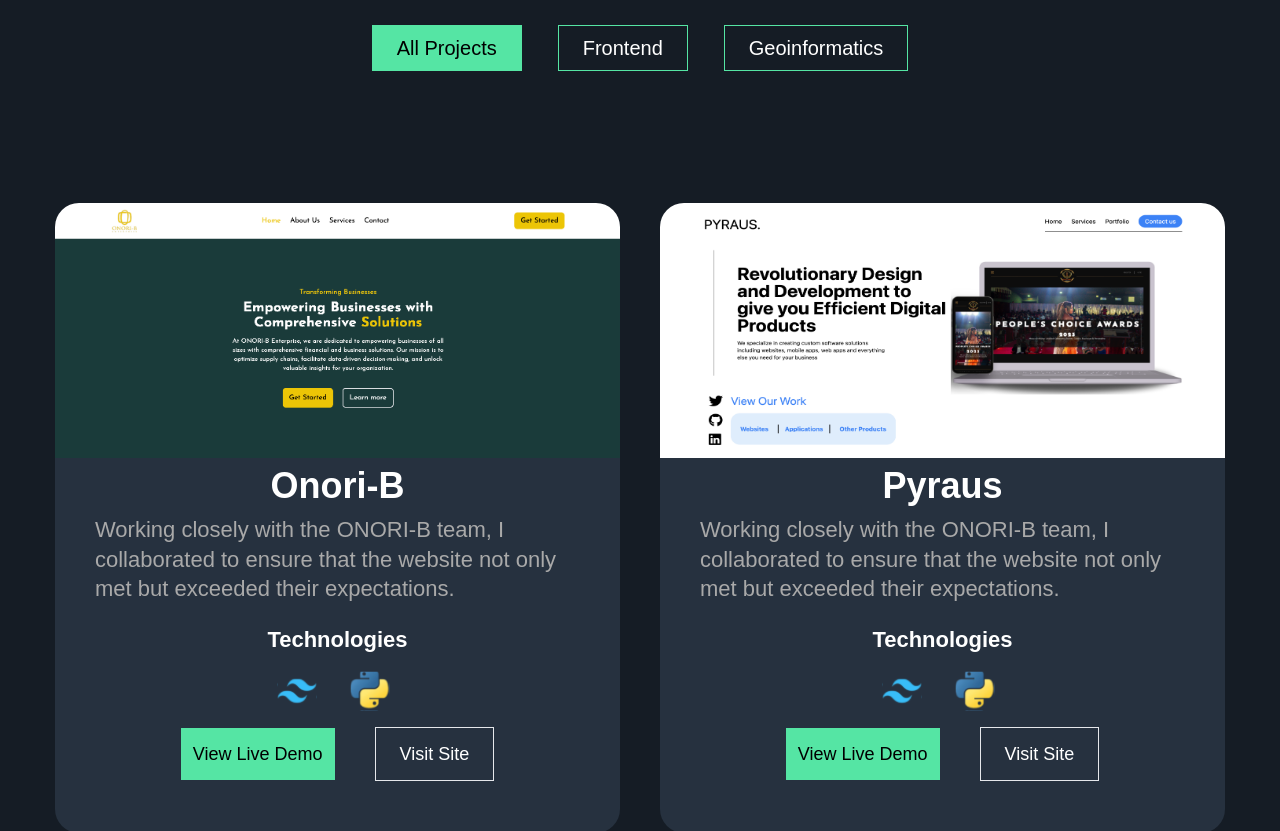
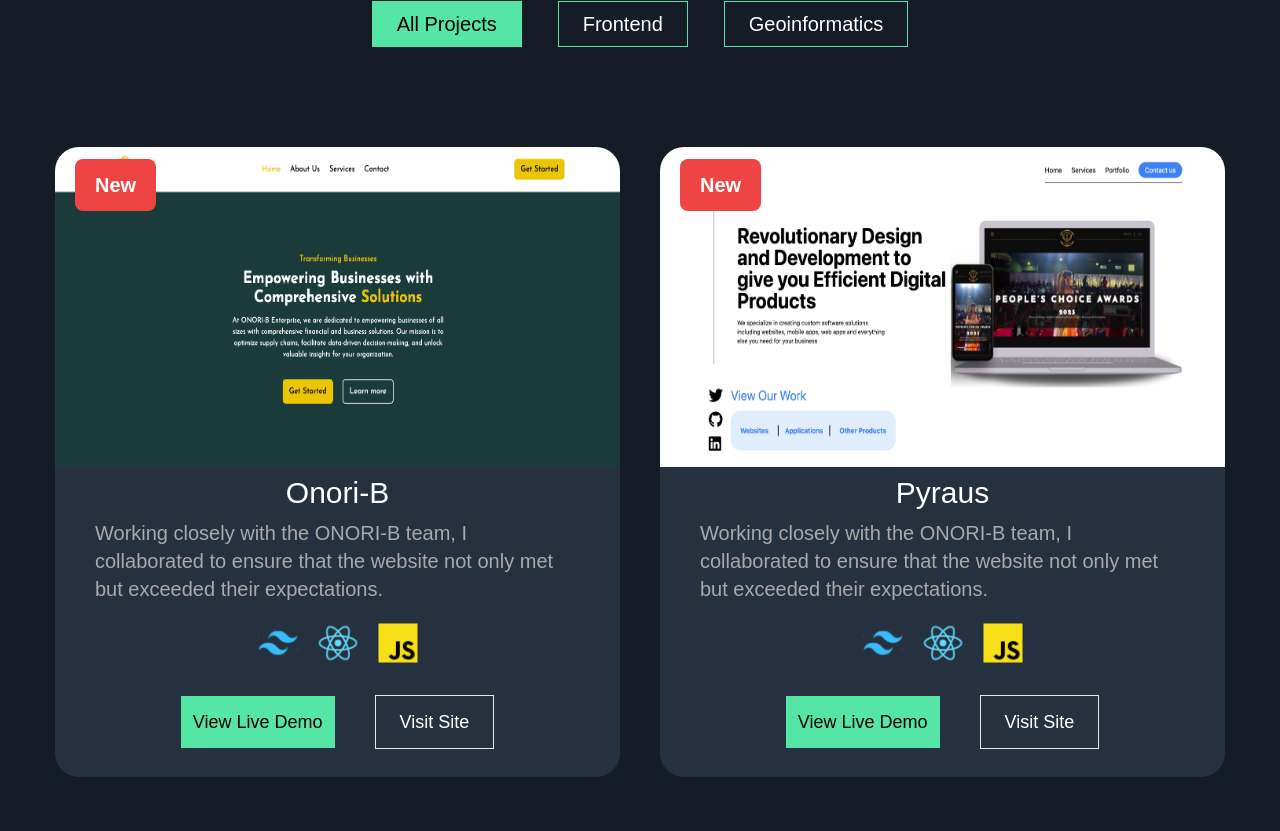
Before and after one commit to Nimrod2022/portfolio-mandela, a React (Vite) app: page / in a window 1280 px wide. Shown: the part 1859-2690 px from the top of the page. Built offline with nearby package versions, Linux system fonts and the light colour scheme; a web font is replaced by a local one.

Commit message:
new project tags

```diff
--- a/src/components/Projects/Projects.jsx
+++ b/src/components/Projects/Projects.jsx
@@ -16,6 +16,14 @@
     }
   };
 
+  // Add a flag to the first two projects
+  const projectsWithNewFlag = filteredProjects.map((project, index) => {
+    if (index < 2) {
+      return { ...project, isNew: true };
+    }
+    return project;
+  });
+
   return (
     <section className={darkMode ? "dark" : ""}>
       <div className="satoshi dark:bg-[#151C25] bg-[#F0F0F4]">
@@ -25,7 +33,7 @@
         >
           Projects
         </h1>
-        <div className="flex md:text-xl gap-x-5 justify-center mt-16 mb-8">
+        <div className="flex md:text-xl gap-x-5 justify-center mt-10 ">
           {/* Filter buttons */}
           <button
             className={`mr-4 project-border     px-6 py-2 dark:border-[#55e5a4] border-[#26313F]  ${
@@ -69,6 +77,7 @@
               description={project.description}
               technologies={project.technologies}
               darkMode={darkMode}
+              isNew={project.isNew}
             />
           ))}
         </div>
--- a/src/components/Projects/ProjectsDiv.jsx
+++ b/src/components/Projects/ProjectsDiv.jsx
@@ -1,36 +1,48 @@
 import React from "react";
 
-const ProjectsDiv = ({ darkMode, title, description, image, technologies }) => {
+const ProjectsDiv = ({ darkMode, title, description, image, technologies, isNew }) => {
   return (
-    <div className=" h-[630px] w-[565px] rounded-3xl md:my-5 overflow-hidden">
+    <div className="relative h-[630px] w-[565px] rounded-3xl md:my-5 overflow-hidden">
+      {isNew && (
+        <div className="absolute top-3 text-xl left-5 font-semibold bg-red-500 text-white px-5 py-3 rounded-lg ">
+          New
+        </div>
+      )}
       <img src={image} alt={title} className="image" />
-      <div className="bg-[#26313F] text-center items-center h-full  ">
+      <div className="bg-[#26313F] text-center items-center h-full">
         <div className="flex flex-col justify-center items-center">
-          <h1 className="project-title text-white ">{title}</h1>
-          <p className="project-description text-[#A9A9A9] ">{description}</p>
+          <h1 className="text-3xl text-white mt-2">{title}</h1>
+          <p className="text-xl text-start mt-2 px-10 text-[#A9A9A9]">{description}</p>
         </div>
 
         <div className="justify-center flex flex-col items-center">
-          <h3 className="project-tech text-white ">Technologies</h3>
-          <div className="project-icons md:pt-[16px] flex ">
+          {/* <h3 className="project-tech text-white mt-2 text-xl ">
+            Technologies
+          </h3> */}
+          <div className="gap-5 mt-5 flex ">
             {technologies.map((icon, index) => (
               <img
                 key={index}
                 src={icon}
                 alt={`Technology icon ${index}`}
-                className="size-10 mr-2"
+                className="size-10 "
               />
             ))}
           </div>
         </div>
-        <div className="pt-4 text-md">
+        <div className="mt-8 text-md">
           <button
-            className={`${darkMode ? "live-demo-dark" : "live-demo-light"} text-lg mr-10 p-3`}
+            className={`${darkMode ? "live-demo-dark" : "live-demo-light"} text-lg mr-10 px-3 py-3`}
             type="button"
           >
             View Live Demo
           </button>
-          <button className="visit-site border text-lg md:px-6 p-3 text-white" type="button">Visit Site</button>
+          <button
+            className="visit-site border text-lg px-6 py-3 text-white"
+            type="button"
+          >
+            Visit Site
+          </button>
         </div>
       </div>
     </div>
--- a/src/components/Projects/data.json
+++ b/src/components/Projects/data.json
@@ -3,33 +3,32 @@
     "title": "Onori-B",
     "category": "frontend",
     "image": "/assets/onori.png",
-      "description": "Working closely with the ONORI-B team, I collaborated to ensure that the website not only met but exceeded their expectations. ",
-      "technologies": ["/assets/tailwind.svg","/assets/python.svg"]
+    "description": "Working closely with the ONORI-B team, I collaborated to ensure that the website not only met but exceeded their expectations.",
+    "technologies": ["/assets/tailwind.svg","/assets/react.svg", "/assets/js.svg"],
+    "isNew": true
   },
   {
     "title": "Pyraus",
     "category": "frontend",
     "image": "/assets/pyraus.png",
-      "description": "Working closely with the ONORI-B team, I collaborated to ensure that the website not only met but exceeded their expectations. ",
-      "technologies": ["/assets/tailwind.svg","/assets/python.svg"]
+    "description": "Working closely with the ONORI-B team, I collaborated to ensure that the website not only met but exceeded their expectations.",
+    "technologies": ["/assets/tailwind.svg","/assets/react.svg", "/assets/js.svg"],
+    "isNew": true
   },
-
   {
     "title": "Pyraus",
     "category": "geoinformatics",
     "image": "/assets/pyraus.png",
-        "description": "Working closely with the ONORI-B team, I collaborated to ensure that the website not only met but exceeded their expectations. ",
-        "technologies": ["/assets/tailwind.svg", "/assets/python.svg"]
+    "description": "Working closely with the ONORI-B team, I collaborated to ensure that the website not only met but exceeded their expectations.",
+    "technologies": ["/assets/tailwind.svg","/assets/react.svg", "/assets/js.svg"],
+    "isNew": false
   },
-
   {
     "title": "Onori-B",
     "category": "frontend",
     "image": "/assets/onori.png",
-        "description": "Working closely with the ONORI-B team, I collaborated to ensure that the website not only met but exceeded their expectations. ",
-        "technologies": ["/assets/tailwind.svg","/assets/python.svg"]
+    "description": "Working closely with the ONORI-B team, I collaborated to ensure that the website not only met but exceeded their expectations.",
+    "technologies": ["/assets/tailwind.svg","/assets/react.svg", "/assets/js.svg"],
+    "isNew": false
   }
-
-
-
 ]
--- a/src/index.css
+++ b/src/index.css
@@ -36,39 +36,12 @@
 }
 /* Projects styling */
 
-/* .filter-btn {
-  border: 1px solid #55e5a4;
-  background-color: transparent;
-  color: white;
-  padding: 8px 16px;
-}
-
-.filter-btn-light {
-  border: 1px solid #26313f;
-  background-color: transparent;
-  color: black;
-  padding: 8px 16px;
-}
-
-.filter-btn.active,
-.dark .filter-btn-light.active {
-  border: none;
-  background-color: #55e5a4;
-  color: black;
-}
-
-.filter-btn-light.active,
-.dark .filter-btn.active {
-  border: none;
-  background-color: #26313f;
-  color: white;
-} */
 
 
 
 .image{
   Width:565px;
-  Height:255px;
+  Height:320px;
   border-radius:15px, 15px, 0px, 0px;
 }
 
@@ -82,17 +55,16 @@
 
 }
 
-.project-title {
+/* .project-title {
   font-weight: 700;
   font-size: 36px;
   line-height: 56.7px;
   width: 315px;
   height: 57px;
-  gap: 0px; /* Not sure what you're trying to achieve with gap here */
-  opacity: 1; /* Adjust opacity value as needed */
-}
+  gap: 0px;
+} */
 
-.project-description{
+/* .project-description{
 
 font-size: 22px;
 font-weight: 500;
@@ -105,24 +77,24 @@
 
 
 
-}
+} */
 
-.project-tech{
+/* .project-tech{
 
 font-size: 22px;
 font-weight: 700;
 line-height: 29.7px;
 text-align: left;
 
-}
-
+} */
+/*
 .project-icons{
 width: Hug (138px)px;
 height: Hug (24px)px;
 gap: 25px;
 opacity: 0px;
 
-}
+} */
 
 .live-demo-dark{
 
```
Lines whose indentation alone changed are shown as unchanged.
